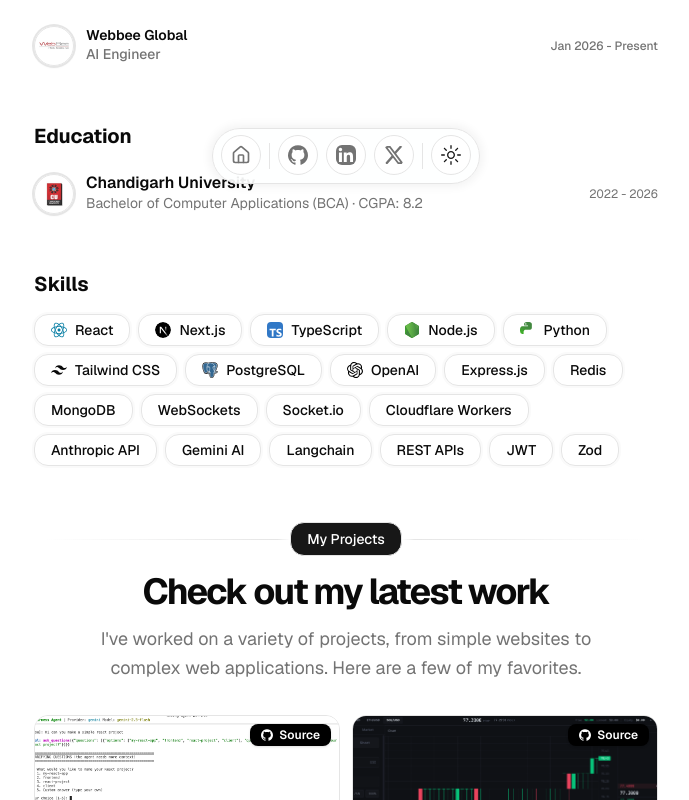
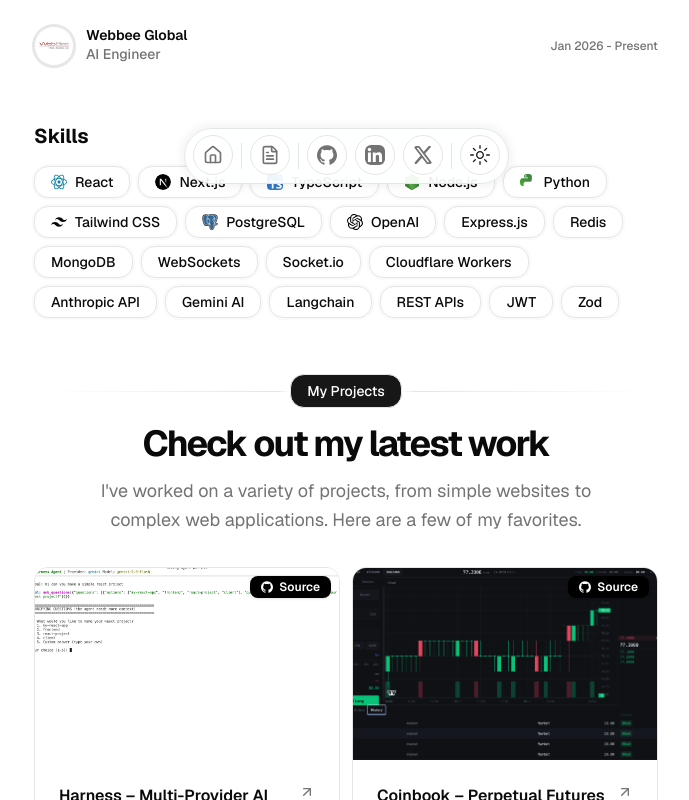
Before and after one commit to Apaarmeet/Portfolio-apaarmeet, a Next.js app: page / in a window 1280 px wide. Shown: the part 600-1400 px from the top of the page, without its empty margins (294-983 px from the left). Built offline with nearby package versions, Linux system fonts and the light colour scheme.

Commit message:
add the resume button

```diff
--- a/src/app/page.tsx
+++ b/src/app/page.tsx
@@ -64,16 +64,38 @@
           </BlurFade>
         </div>
       </section>
+      <section id="skills">
+        <div className="flex min-h-0 flex-col gap-y-4">
+          <BlurFade delay={BLUR_FADE_DELAY * 9}>
+            <h2 className="text-xl font-bold">Skills</h2>
+          </BlurFade>
+          <div className="flex flex-wrap gap-2">
+            {DATA.skills.map((skill, id) => (
+              <BlurFade key={skill.name} delay={BLUR_FADE_DELAY * 10 + id * 0.05}>
+                <div className="border bg-background border-border ring-2 ring-border/20 rounded-xl h-8 w-fit px-4 flex items-center gap-2">
+                  {skill.icon && <skill.icon className="size-4 rounded overflow-hidden object-contain" />}
+                  <span className="text-foreground text-sm font-medium">{skill.name}</span>
+                </div>
+              </BlurFade>
+            ))}
+          </div>
+        </div>
+      </section>
+      <section id="projects">
+        <BlurFade delay={BLUR_FADE_DELAY * 11}>
+          <ProjectsSection />
+        </BlurFade>
+      </section>
       <section id="education">
         <div className="flex min-h-0 flex-col gap-y-6">
-          <BlurFade delay={BLUR_FADE_DELAY * 7}>
+          <BlurFade delay={BLUR_FADE_DELAY * 12}>
             <h2 className="text-xl font-bold">Education</h2>
           </BlurFade>
           <div className="flex flex-col gap-8">
             {DATA.education.map((education, index) => (
               <BlurFade
                 key={education.school}
-                delay={BLUR_FADE_DELAY * 8 + index * 0.05}
+                delay={BLUR_FADE_DELAY * 13 + index * 0.05}
               >
                 <Link
                   href={education.href}
@@ -112,30 +134,8 @@
           </div>
         </div>
       </section>
-      <section id="skills">
-        <div className="flex min-h-0 flex-col gap-y-4">
-          <BlurFade delay={BLUR_FADE_DELAY * 9}>
-            <h2 className="text-xl font-bold">Skills</h2>
-          </BlurFade>
-          <div className="flex flex-wrap gap-2">
-            {DATA.skills.map((skill, id) => (
-              <BlurFade key={skill.name} delay={BLUR_FADE_DELAY * 10 + id * 0.05}>
-                <div className="border bg-background border-border ring-2 ring-border/20 rounded-xl h-8 w-fit px-4 flex items-center gap-2">
-                  {skill.icon && <skill.icon className="size-4 rounded overflow-hidden object-contain" />}
-                  <span className="text-foreground text-sm font-medium">{skill.name}</span>
-                </div>
-              </BlurFade>
-            ))}
-          </div>
-        </div>
-      </section>
-      <section id="projects">
-        <BlurFade delay={BLUR_FADE_DELAY * 11}>
-          <ProjectsSection />
-        </BlurFade>
-      </section>
       <section id="contact">
-        <BlurFade delay={BLUR_FADE_DELAY * 16}>
+        <BlurFade delay={BLUR_FADE_DELAY * 14}>
           <ContactSection />
         </BlurFade>
       </section>
--- a/src/components/navbar.tsx
+++ b/src/components/navbar.tsx
@@ -8,6 +8,7 @@
   TooltipTrigger,
 } from "@/components/ui/tooltip";
 import { DATA } from "@/data/resume";
+import { FileText } from "lucide-react";
 
 export default function Navbar() {
   return (
@@ -39,6 +40,31 @@
             </Tooltip>
           );
         })}
+        <Separator
+          orientation="vertical"
+          className="h-2/3 m-auto w-px bg-border"
+        />
+        <Tooltip>
+          <TooltipTrigger asChild>
+            <a
+              href="https://drive.google.com/file/d/1PSPafoHzTJByFX8uxuZBvBfM6QlKXKNz/view?usp=drive_link"
+              target="_blank"
+              rel="noopener noreferrer"
+            >
+              <DockIcon className="rounded-3xl cursor-pointer size-full bg-background p-0 text-muted-foreground hover:text-foreground hover:bg-muted backdrop-blur-3xl border border-border transition-colors">
+                <FileText className="size-full rounded-sm overflow-hidden object-contain" />
+              </DockIcon>
+            </a>
+          </TooltipTrigger>
+          <TooltipContent
+            side="top"
+            sideOffset={8}
+            className="rounded-xl bg-primary text-primary-foreground px-4 py-2 text-sm shadow-[0_10px_40px_-10px_rgba(0,0,0,0.3)] dark:shadow-[0_10px_40px_-10px_rgba(0,0,0,0.5)]"
+          >
+            <p>Resume</p>
+            <TooltipArrow className="fill-primary" />
+          </TooltipContent>
+        </Tooltip>
         <Separator
           orientation="vertical"
           className="h-2/3 m-auto w-px bg-border"
--- a/src/data/resume.tsx
+++ b/src/data/resume.tsx
@@ -96,7 +96,7 @@
       href: "https://www.cuchd.in",
       degree: "Bachelor of Computer Applications (BCA) · CGPA: 8.2",
       logoUrl: "/chandigarh-university.png",
-      start: "2022",
+      start: "2023",
       end: "2026",
     },
   ],
```
Also changed, not shown: .commandcode/taste/taste.md (added).
